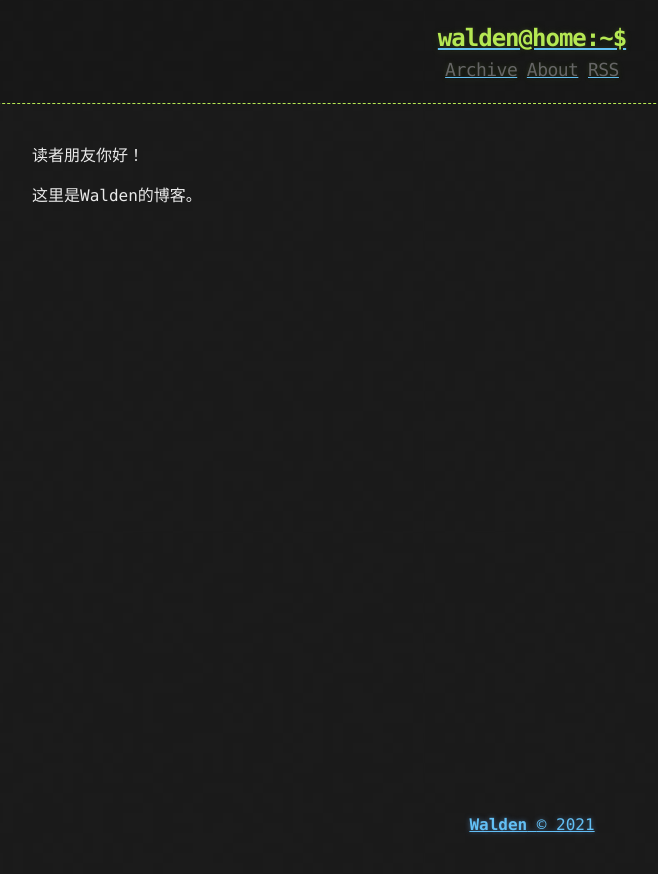
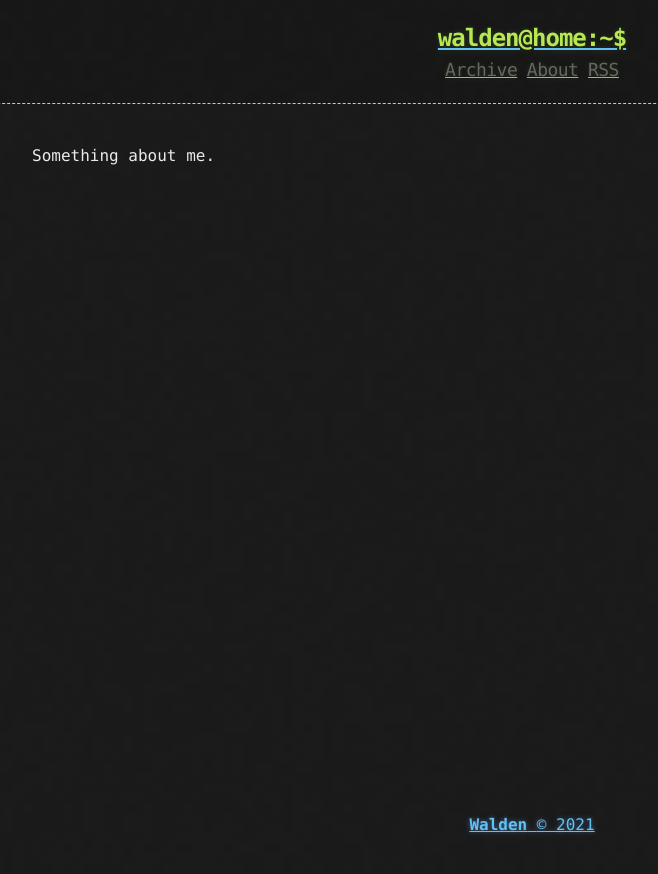
Before and after one commit to WaldenRUC/WaldenRUC.github.io, a Jekyll site: the page built from about.md, in a window 1280 px wide. Shown: the top 874 px of the page, without its empty margins (108-766 px from the left). Built offline with Jekyll 4.4.1, drawn with Linux system fonts in a browser that asks for light colours.

Commit message:
23:30
something wrong.

```diff
--- a/_config.yml
+++ b/_config.yml
@@ -1,5 +1,5 @@
-title: Walden-Blog
-description: "Walden Blog"
+title: Hacker-Blog
+description: "A Jekyll Blog Theme For Hackers"
 author:
   name: "Walden"
   email: "1335276371@qq.com"
--- a/about.md
+++ b/about.md
@@ -3,6 +3,4 @@
 title: About
 ---
 
-读者朋友你好！
-
-这里是Walden的博客。
+Something about me.
```
